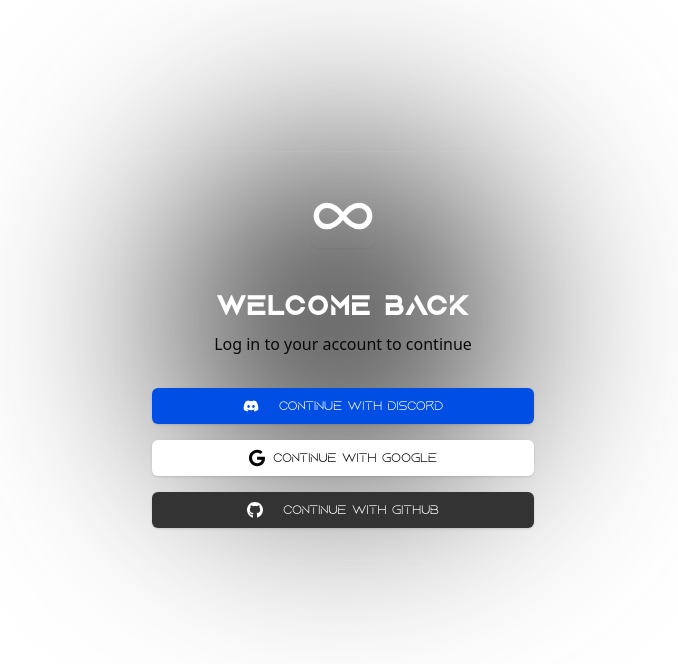
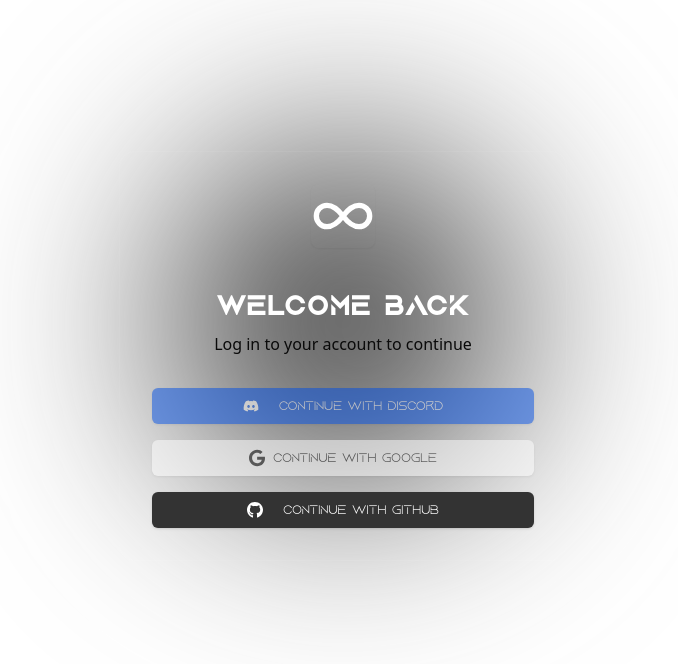
Before and after one commit to polarisdev-fr/polarisdev.fr, a Next.js app: page /login in a window 1280 px wide. Shown: the top 664 px of the page, without its empty margins (297-975 px from the left). Built offline with nearby package versions, Linux system fonts and the light colour scheme.

Commit message:
gitignore

```diff
--- a/app/(auth)/login/page.tsx
+++ b/app/(auth)/login/page.tsx
@@ -21,8 +21,8 @@
                     <div className="mt-8 w-full">
                         <div className="mt-8 w-full">
                             <div className="grid grid-cols-1 gap-4">
-                                <SignInButton icon={<FaDiscord className="w-6 h-6 pr-2"/>} method="discord" text="Continue with Discord"                                     className="bg-[#004EE4] transition-all duration-200 hover:bg-discord-hover rounded-md flex items-center justify-center gap-3 text-white px-4 py-3 font-light w-full"/>
-                                <SignInButton icon={<FaGoogle className="w-6 h-6 pr-2"/>} method="google" text="Continue with Google" className="bg-[#FFF] text-black transition-all duration-200 hover:bg-discord-hover rounded-md flex items-center justify-center gap-3font-sans px-4 py-3 font-light w-full"/>
+                                <SignInButton icon={<FaDiscord className="w-6 h-6 pr-2"/>} method="discord" text="Continue with Discord" className="bg-[#004EE4] transition-all duration-200 hover:bg-discord-hover rounded-md flex items-center justify-center gap-3 text-white px-4 py-3 font-light w-full" disabled/>
+                                <SignInButton icon={<FaGoogle className="w-6 h-6 pr-2"/>} method="google" text="Continue with Google" className="bg-[#FFF] text-black transition-all duration-200 hover:bg-discord-hover rounded-md flex items-center justify-center gap-3font-sans px-4 py-3 font-light w-full" disabled/>
                                 <SignInButton icon={<FaGithub className="w-6 h-6 pr-2"/>} method="github" text="Continue with GitHub" className="bg-[#333] transition-all duration-200 hover:bg-discord-hover rounded-md flex items-center justify-center gap-3 text-white font-light px-4 py-3 w-full"/>
                             </div>
                         </div>
--- a/src/features/auth/SignInButton.tsx
+++ b/src/features/auth/SignInButton.tsx
@@ -7,11 +7,13 @@
     method: string;
     text?: string;
     className?: string;
+    disabled?: boolean;
 }
 
-export const SignInButton =  ({ icon, method, text, className }: SignInButtonProps) => {
+export const SignInButton =  ({ icon, method, text, className, disabled }: SignInButtonProps) => {
     return (
         <Button
+                disabled={disabled}
                 className={className}
                 onClick={() => signIn(method, { callbackUrl: '/dashboard', redirect: true })}
         >
```
Also changed, not shown: 1 other file (tests, documents, lock files or other folders).
